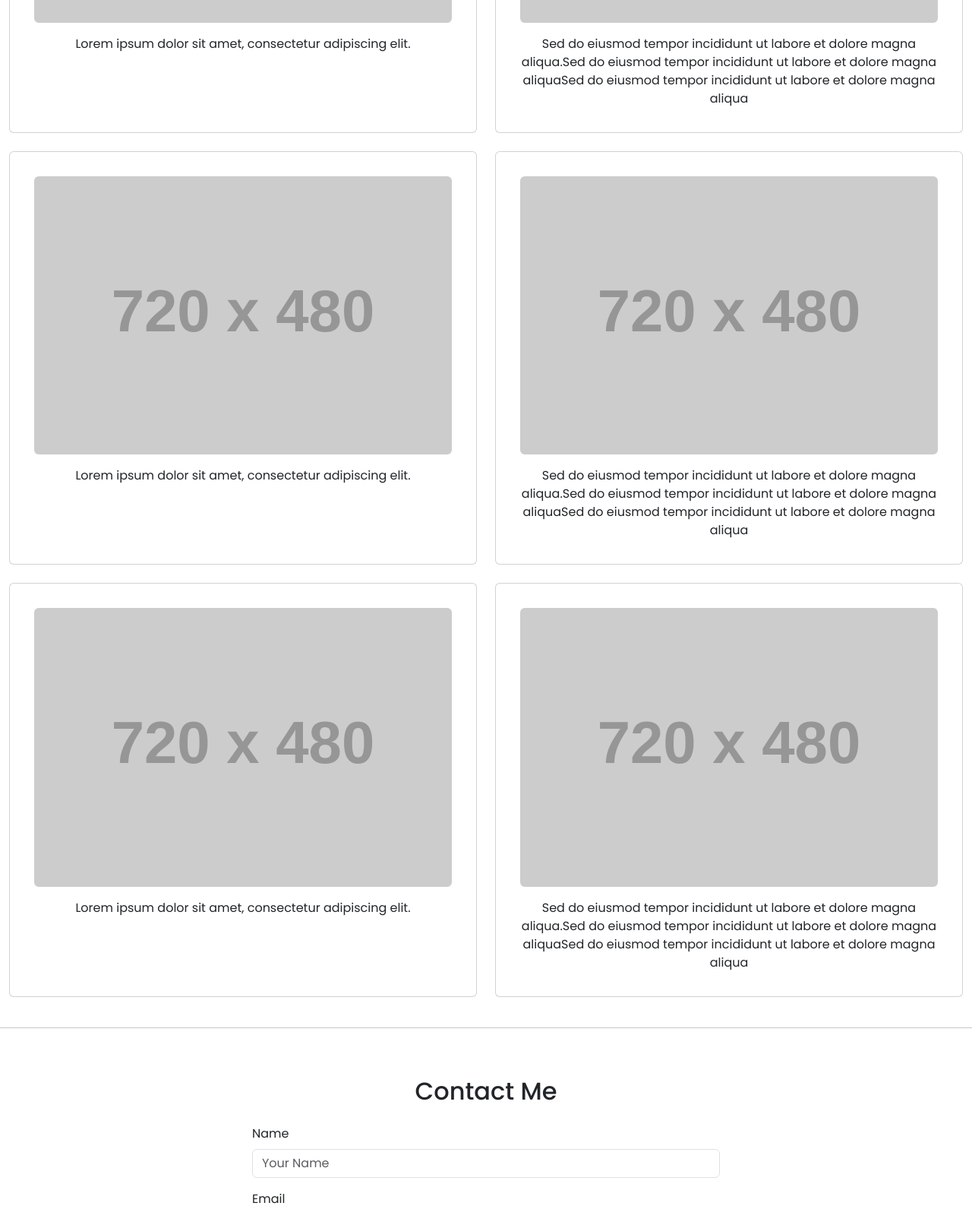
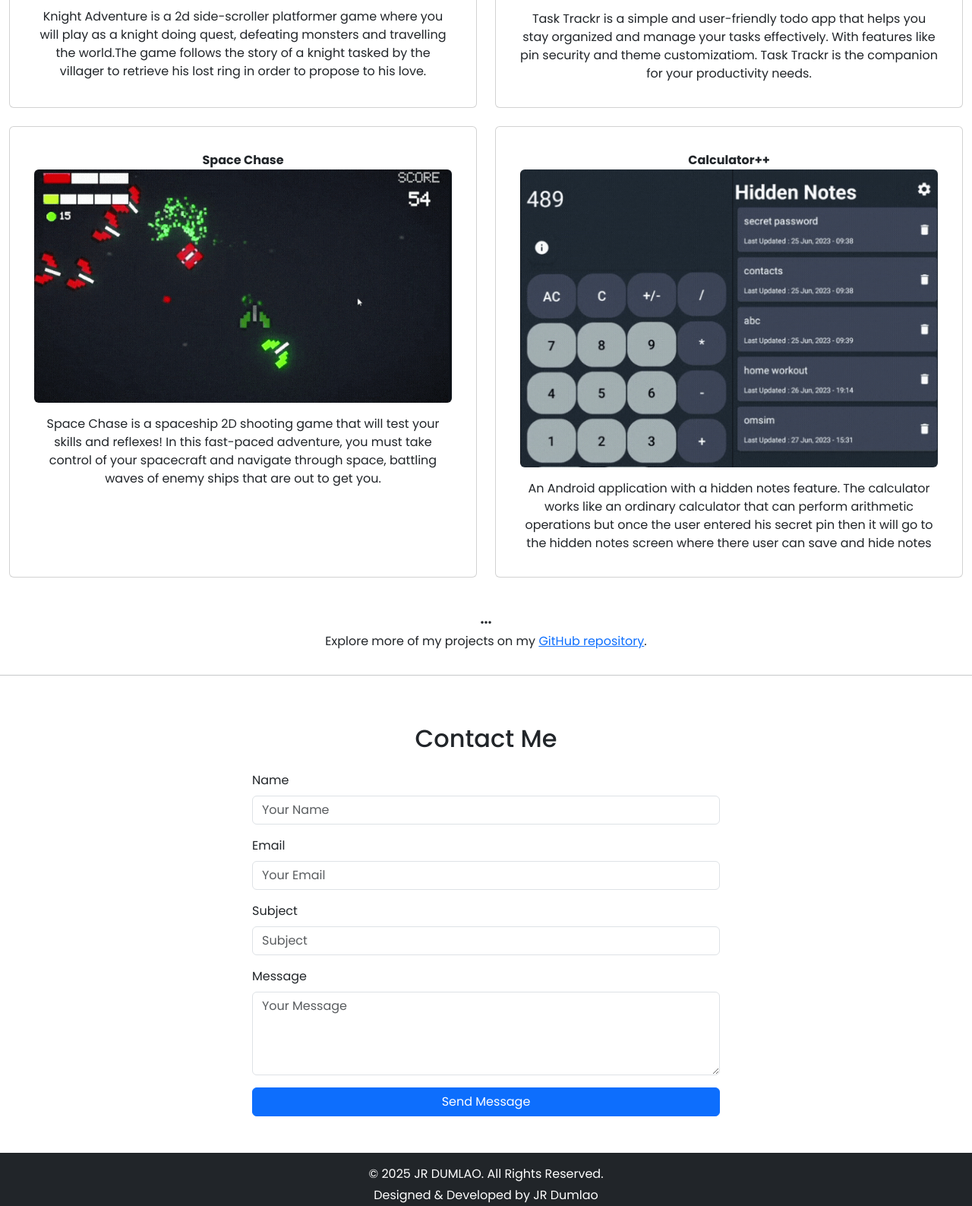
Before and after one commit to Wise-394/Wise-394.github.io, a plain HTML site: page index.html in a window 1280 px wide. Shown: the part 2303-3890 px from the top of the page at 76% size. Drawn offline with nearby package versions, Linux system fonts and the light colour scheme; placeholder pictures from the web are drawn by us.

Commit message:
finished the prototype, need to design now

```diff
--- a/index.html
+++ b/index.html
@@ -159,15 +159,16 @@
 <hr>
 <section id = "projects" class = "content-wrapper">
     <h1 class="text-center">Projects</h1>
-    <p class="text-center">Here are some personal projects that I have done</p>
+    <p class="text-center">Here are some of the best personal projects that I have made</p>
     <div class="container">
         <div class="row">
             <!-- Project Item -->
             <div class="col-12 col-md-6 mb-4">
                 <div class="card text-center p-3 h-100 d-flex flex-column">
                     <div class="rounded p-3 flex-grow-1">
-                        <img class="img-fluid rounded mb-3" src="https://placehold.co/720x480" alt="Project Image">
-                        <p class="mb-0">Lorem ipsum dolor sit amet, consectetur adipiscing elit.</p>
+                        <b class ="d-block">KNIGHT ADVENTURE</b>
+                        <img class="img-fluid rounded mb-3" src="res/img/knight_adventure.jpg" alt="Project Image">
+                        <p class="mb-0"> Knight Adventure is a 2d side-scroller platformer game where you will play as a knight doing quest, defeating monsters and travelling the world.The game follows the story of a knight tasked by the villager to retrieve his lost ring in order to propose to his love. </p>
                     </div>
                 </div>
             </div>
@@ -175,16 +176,18 @@
             <div class="col-12 col-md-6 mb-4">
                 <div class="card text-center p-3 h-100 d-flex flex-column">
                     <div class="rounded p-3 flex-grow-1">
-                        <img class="img-fluid rounded mb-3" src="https://placehold.co/720x480" alt="Project Image">
-                        <p class="mb-0">Sed do eiusmod tempor incididunt ut labore et dolore magna aliqua.Sed do eiusmod tempor incididunt ut labore et dolore magna aliquaSed do eiusmod tempor incididunt ut labore et dolore magna aliqua</p>
+                        <b class ="d-block">TASK TRACKR</b>
+                        <img class="img-fluid rounded mb-3" src="res/img/task_trackr.jpg" alt="Project Image">
+                        <p class="mb-0">Task Trackr is a simple and user-friendly todo app that helps you stay organized and manage your tasks effectively. With features like pin security and theme customizatiom. Task Trackr is the companion for your productivity needs.</p>
                     </div>
                 </div>
             </div>
             <div class="col-12 col-md-6 mb-4">
                 <div class="card text-center p-3 h-100 d-flex flex-column">
                     <div class="rounded p-3 flex-grow-1">
-                        <img class="img-fluid rounded mb-3" src="https://placehold.co/720x480" alt="Project Image">
-                        <p class="mb-0">Lorem ipsum dolor sit amet, consectetur adipiscing elit.</p>
+                        <b class ="d-block">Space Chase</b>
+                        <img class="img-fluid rounded mb-3" src="res/img/space_chase.png" alt="Project Image">
+                        <p class="mb-0">Space Chase is a spaceship 2D shooting game that will test your skills and reflexes! In this fast-paced adventure, you must take control of your spacecraft and navigate through space, battling waves of enemy ships that are out to get you.</p>
                     </div>
                 </div>
             </div>
@@ -192,30 +195,18 @@
             <div class="col-12 col-md-6 mb-4">
                 <div class="card text-center p-3 h-100 d-flex flex-column">
                     <div class="rounded p-3 flex-grow-1">
-                        <img class="img-fluid rounded mb-3" src="https://placehold.co/720x480" alt="Project Image">
-                        <p class="mb-0">Sed do eiusmod tempor incididunt ut labore et dolore magna aliqua.Sed do eiusmod tempor incididunt ut labore et dolore magna aliquaSed do eiusmod tempor incididunt ut labore et dolore magna aliqua</p>
+                        <b class ="d-block">Calculator++</b>
+                        <img class="img-fluid rounded mb-3" src="res/img/calculator_plus.png" alt="Project Image">
+                        <p class="mb-0">An Android application with a hidden notes feature. The calculator works like an ordinary calculator that can perform arithmetic operations but once the user entered his secret pin then it will go to the hidden notes screen where there user can save and hide notes</p>
                     </div>
                 </div>
             </div>
-            <div class="col-12 col-md-6 mb-4">
-                <div class="card text-center p-3 h-100 d-flex flex-column">
-                    <div class="rounded p-3 flex-grow-1">
-                        <img class="img-fluid rounded mb-3" src="https://placehold.co/720x480" alt="Project Image">
-                        <p class="mb-0">Lorem ipsum dolor sit amet, consectetur adipiscing elit.</p>
-                    </div>
-                </div>
-            </div>
-            <!-- Project Item -->
-            <div class="col-12 col-md-6 mb-4">
-                <div class="card text-center p-3 h-100 d-flex flex-column">
-                    <div class="rounded p-3 flex-grow-1">
-                        <img class="img-fluid rounded mb-3" src="https://placehold.co/720x480" alt="Project Image">
-                        <p class="mb-0">Sed do eiusmod tempor incididunt ut labore et dolore magna aliqua.Sed do eiusmod tempor incididunt ut labore et dolore magna aliquaSed do eiusmod tempor incididunt ut labore et dolore magna aliqua</p>
-                    </div>
-                </div>
-            </div>
-        </div>
+             <!-- More Projects Link -->
+    <div class="text-center mt-4">
+        <i class="fa-solid fa-ellipsis"></i>
+        <p>Explore more of my projects on my <a href="" target="_blank">GitHub repository</a>.</p>
     </div>
+
 </section>
 <hr>
 <section id = "contact" class = "content-wrapper">
@@ -247,8 +238,23 @@
     </div>
 </section>
 <footer class="bg-dark text-white text-center py-3 mt-5 content-wrapper">
-    <p class="mb-0">&copy; 2025 JR DUMLAO. All Rights Reserved.</p>
+    <p class="mb-1">&copy; 2025 JR DUMLAO. All Rights Reserved.</p>
+    <p class="mb-1">Designed & Developed by JR Dumlao</p>
+
+    <!-- Social Media Links -->
+    <div class="d-flex justify-content-center gap-3 mt-2">
+        <a href="https://github.com/YOUR_GITHUB_USERNAME" target="_blank" class="text-white">
+            <i class="fab fa-github"></i> GitHub
+        </a>
+        <a href="https://linkedin.com/in/YOUR_LINKEDIN_USERNAME" target="_blank" class="text-white">
+            <i class="fab fa-linkedin"></i> LinkedIn
+        </a>
+        <a href="mailto:your.email@example.com" class="text-white">
+            <i class="fas fa-envelope"></i> Contact Me
+        </a>
+    </div>
 </footer>
+
     <!-- Bootstrap JavaScript -->
     <script src="https://cdn.jsdelivr.net/npm/bootstrap@5.3.0/dist/js/bootstrap.bundle.min.js"></script>
 </body>
```
Also changed, not shown: res/img/calculator_plus.png (added), res/img/knight_adventure.jpg (added), res/img/space_chase.png (added), res/img/task_trackr.jpg (added).
